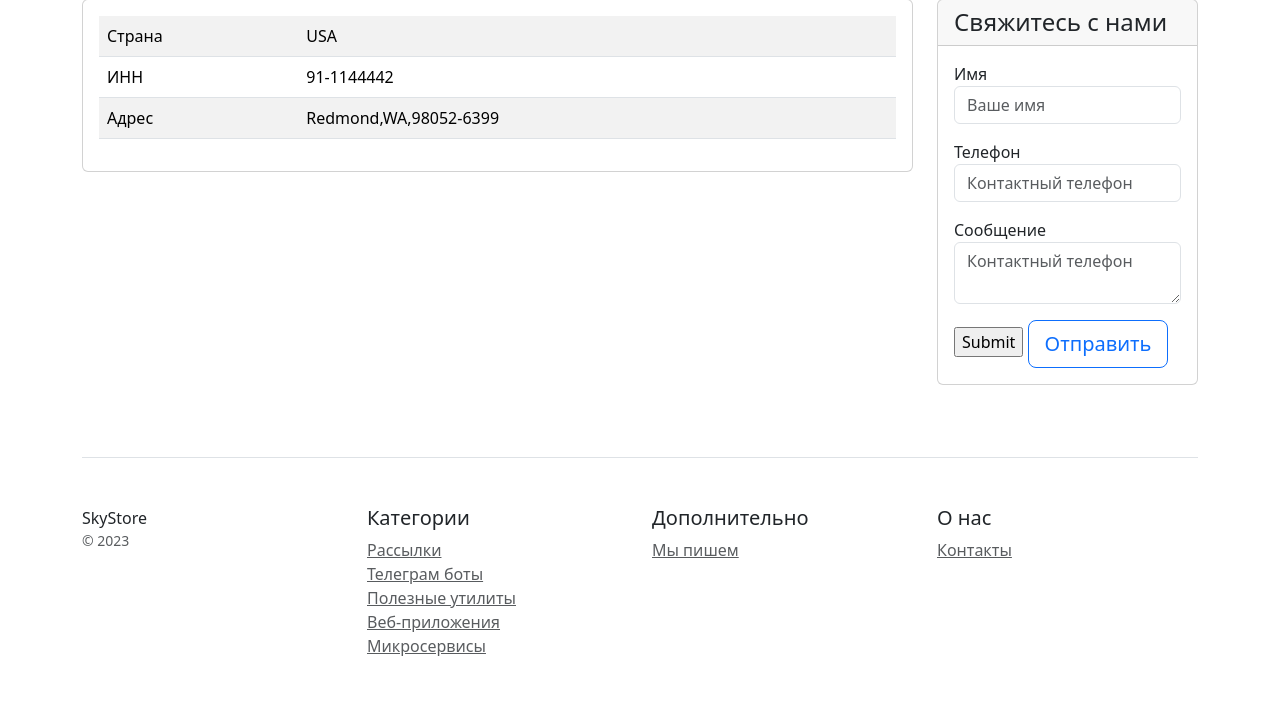
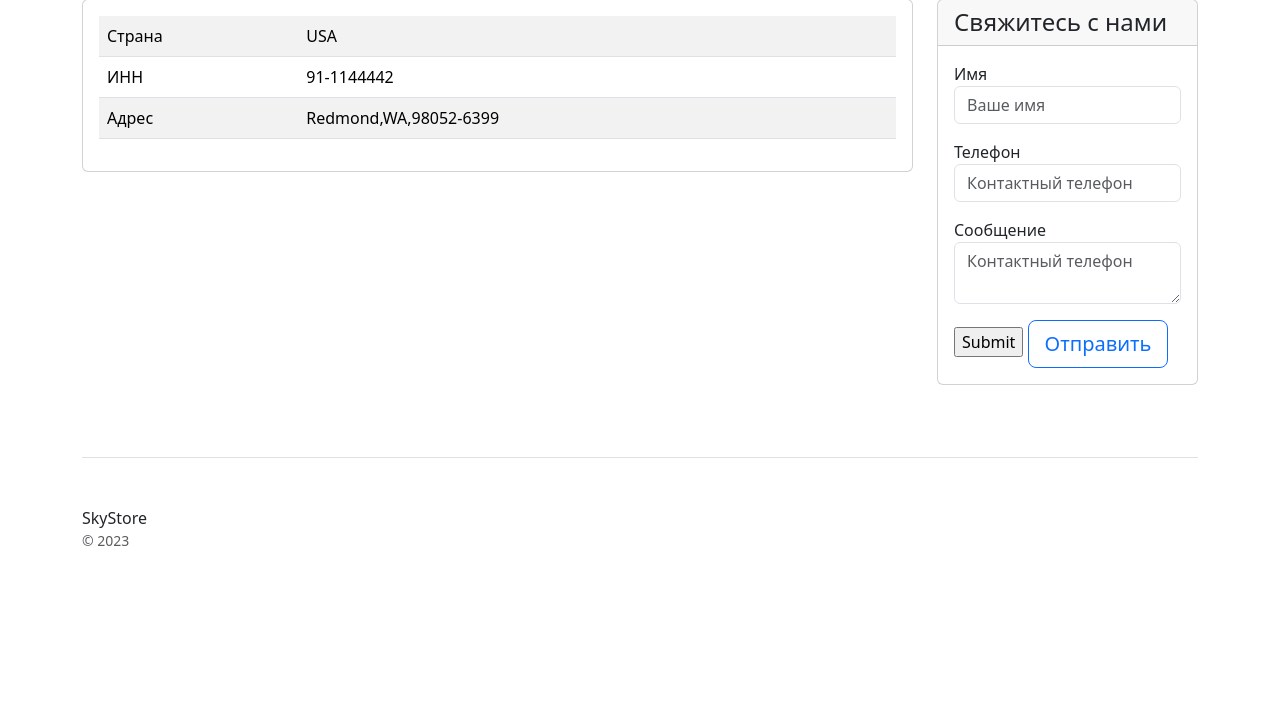
Before and after one commit to Abramov0Alexandr/django_learning, a Django app: page /contacts/ in a window 1280 px wide. Shown: the part 239-961 px from the top of the page. After the commit the page ends 785 px from the top, so only its background shows below. Run offline with Django 4.2, Linux system fonts and the light colour scheme; some libraries are stand-ins or nearby versions.

Commit message:
Cut some strings from HTML files

```diff
--- a/catalog/templates/catalog/contacts.html
+++ b/catalog/templates/catalog/contacts.html
@@ -75,28 +75,6 @@
                 SkyStore
                 <small class="d-block mb-3 text-muted">&copy; 2023</small>
             </div>
-            <div class="col-6 col-md">
-                <h5>Категории</h5>
-                <ul class="list-unstyled text-small">
-                    <li><a class="text-muted" href="#">Рассылки</a></li>
-                    <li><a class="text-muted" href="#">Телеграм боты</a></li>
-                    <li><a class="text-muted" href="#">Полезные утилиты</a></li>
-                    <li><a class="text-muted" href="#">Веб-приложения</a></li>
-                    <li><a class="text-muted" href="#">Микросервисы</a></li>
-                </ul>
-            </div>
-            <div class="col-6 col-md">
-                <h5>Дополнительно</h5>
-                <ul class="list-unstyled text-small">
-                    <li><a class="text-muted" href="#">Мы пишем</a></li>
-                </ul>
-            </div>
-            <div class="col-6 col-md">
-                <h5>О нас</h5>
-                <ul class="list-unstyled text-small">
-                    <li><a class="text-muted" href="/contacts/">Контакты</a></li>
-                </ul>
-            </div>
         </div>
     </footer>
 </div>
```
Also changed, not shown: catalog/templates/catalog/homepage.html (+0 -16 lines).
